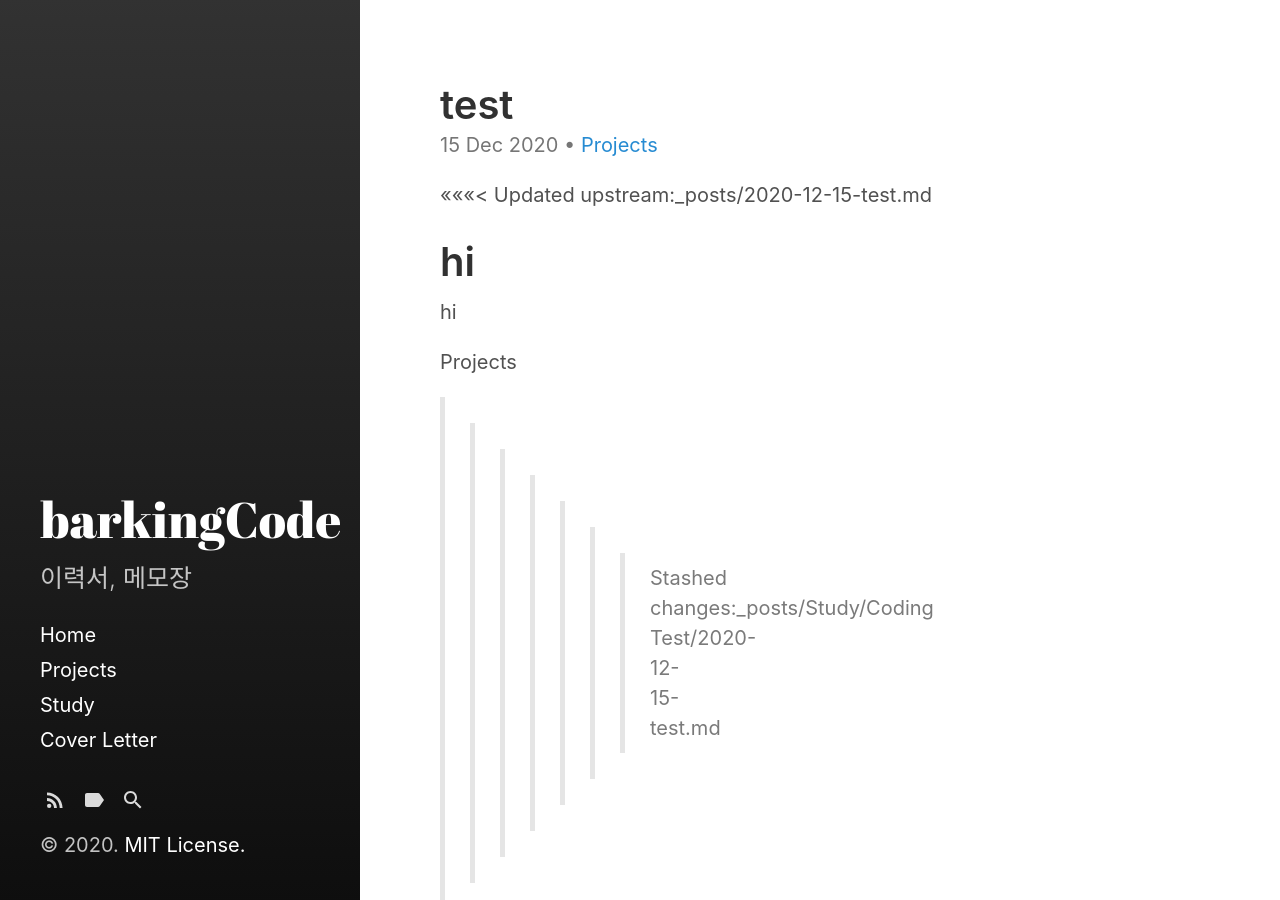
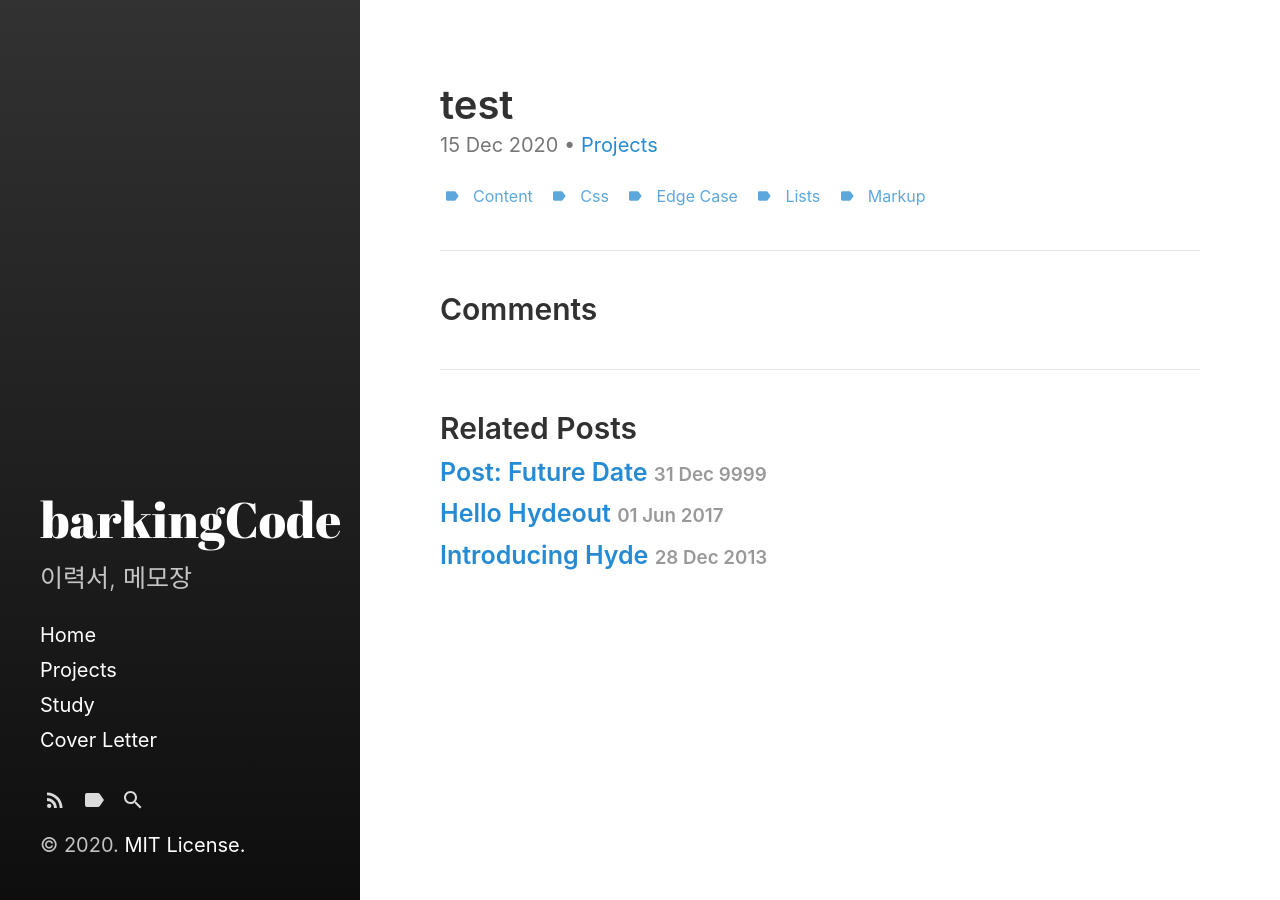
Before and after one commit to barking-code/barking-code.github.io, a Jekyll site: the page built from _posts/2020-12-15-test.md, in a window 1280 px wide and 900 px high. Built offline with Jekyll 4.4.1, drawn with Linux system fonts in a browser that asks for light colours.

Commit message:
Update 2020-12-15-test.md

```diff
--- a/_posts/2020-12-15-test.md
+++ b/_posts/2020-12-15-test.md
@@ -11,12 +11,3 @@ tags:
   - markup
 last_modified_at: 2017-03-09T14:25:52-05:00
 ---
-<<<<<<< Updated upstream:_posts/2020-12-15-test.md
-
-hi
-=======
-hi
-{% for c in page.categories %}
-  {{c}}
-{% endfor %}
->>>>>>> Stashed changes:_posts/Study/Coding Test/2020-12-15-test.md
```
